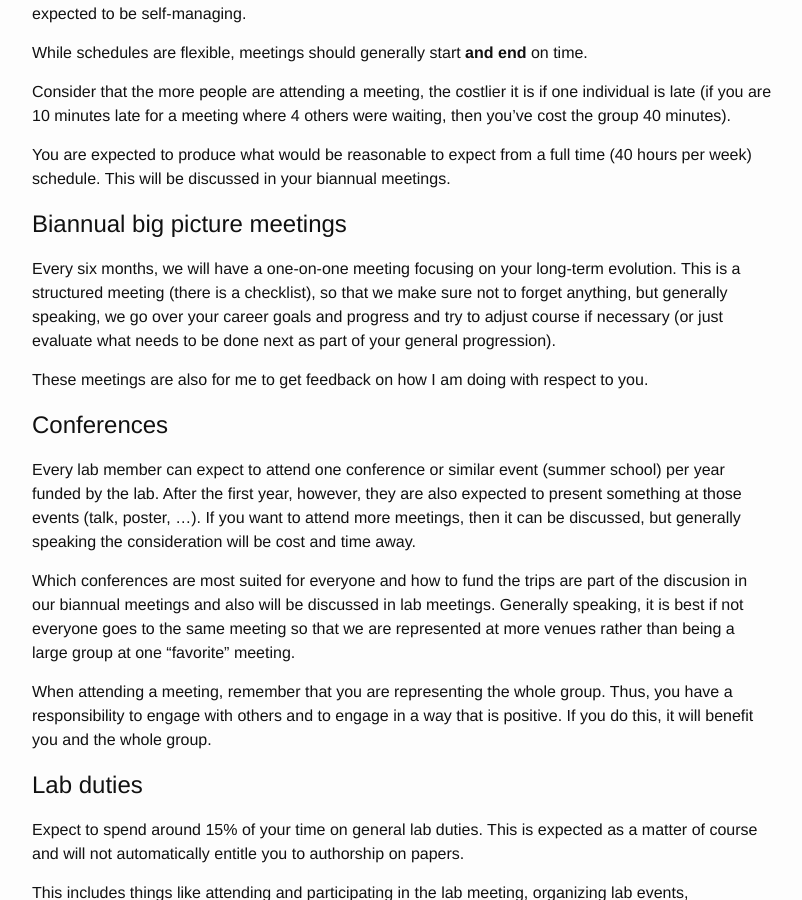
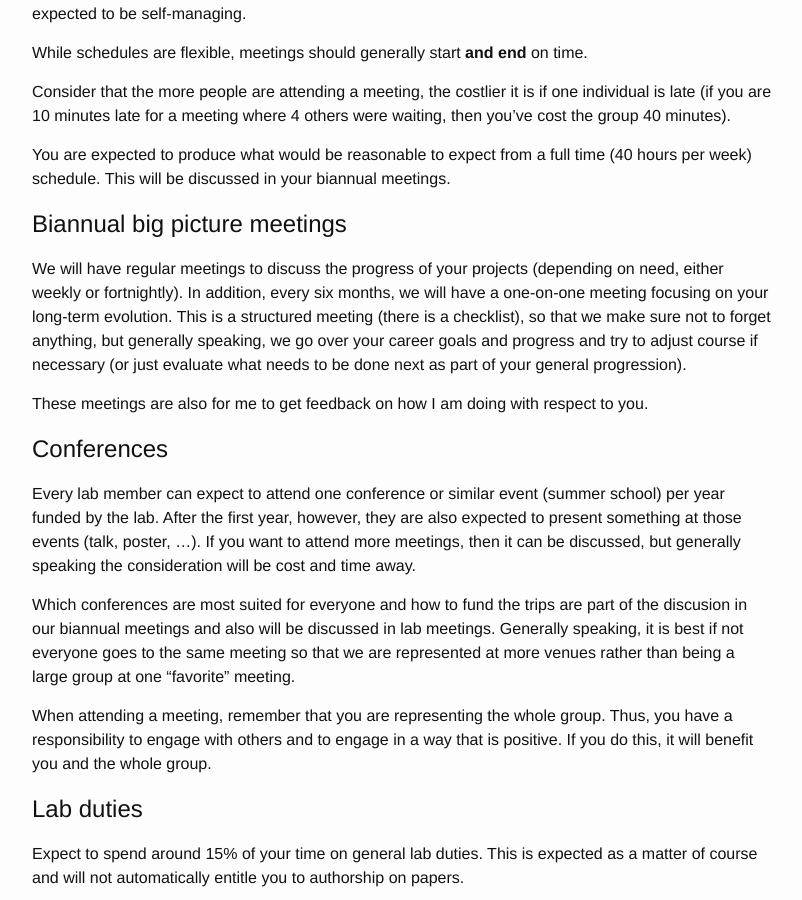
Before and after one commit to BigDataBiology/big-data-biology_org, a Jekyll site: the page built from manual.md, in a window 1280 px wide and 900 px high, scrolled down 986 px. Shown: the whole window, without its empty margins (238-1040 px from the left). Built offline with Jekyll 4.4.1, drawn with Linux system fonts in a browser that asks for light colours.

Commit message:
ENH Clarify meetings schedule

```diff
--- a/manual.md
+++ b/manual.md
@@ -62,11 +62,13 @@ You are expected to produce what would be reasonable to expect from a full time
 
 ## Biannual big picture meetings
 
-Every six months, we will have a one-on-one meeting focusing on your long-term
-evolution. This is a structured meeting (there is a checklist), so that we make
-sure not to forget anything, but generally speaking, we go over your career
-goals and progress and try to adjust course if necessary (or just evaluate what
-needs to be done next as part of your general progression).
+We will have regular meetings to discuss the progress of your projects
+(depending on need, either weekly or fortnightly). In addition, every six
+months, we will have a one-on-one meeting focusing on your long-term evolution.
+This is a structured meeting (there is a checklist), so that we make sure not
+to forget anything, but generally speaking, we go over your career goals and
+progress and try to adjust course if necessary (or just evaluate what needs to
+be done next as part of your general progression).
 
 These meetings are also for me to get feedback on how I am doing with respect
 to you.
```
